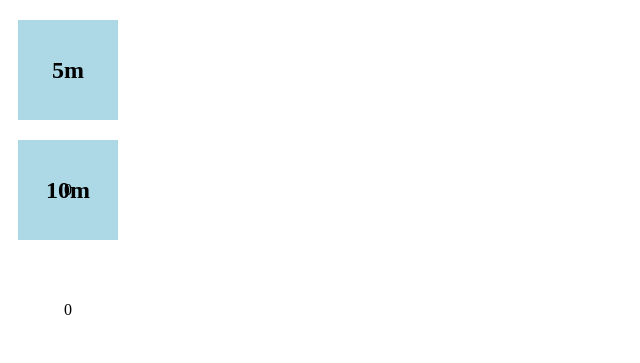
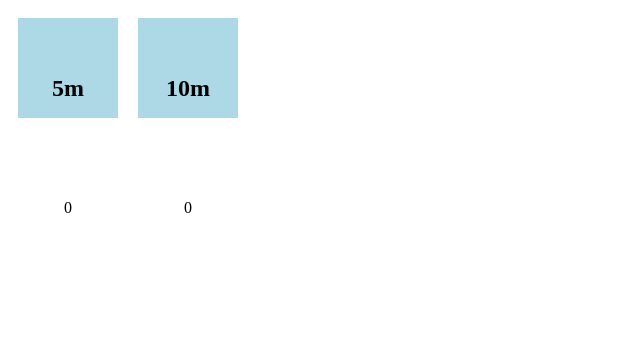
Before and after one commit to RawNatural/website.github.io, a plain HTML site: page index.html in a window 1280 px wide. Shown: the whole page, without its empty margins (0-640 px from the left). Drawn offline with Linux system fonts and the light colour scheme.

Commit message:
Update index.html

```diff
--- a/index.html
+++ b/index.html
@@ -14,6 +14,8 @@
             cursor: pointer;
             margin: 10px;
         }
+        body {
+            display: flex;
     </style>
 </head>
 <body>
```
